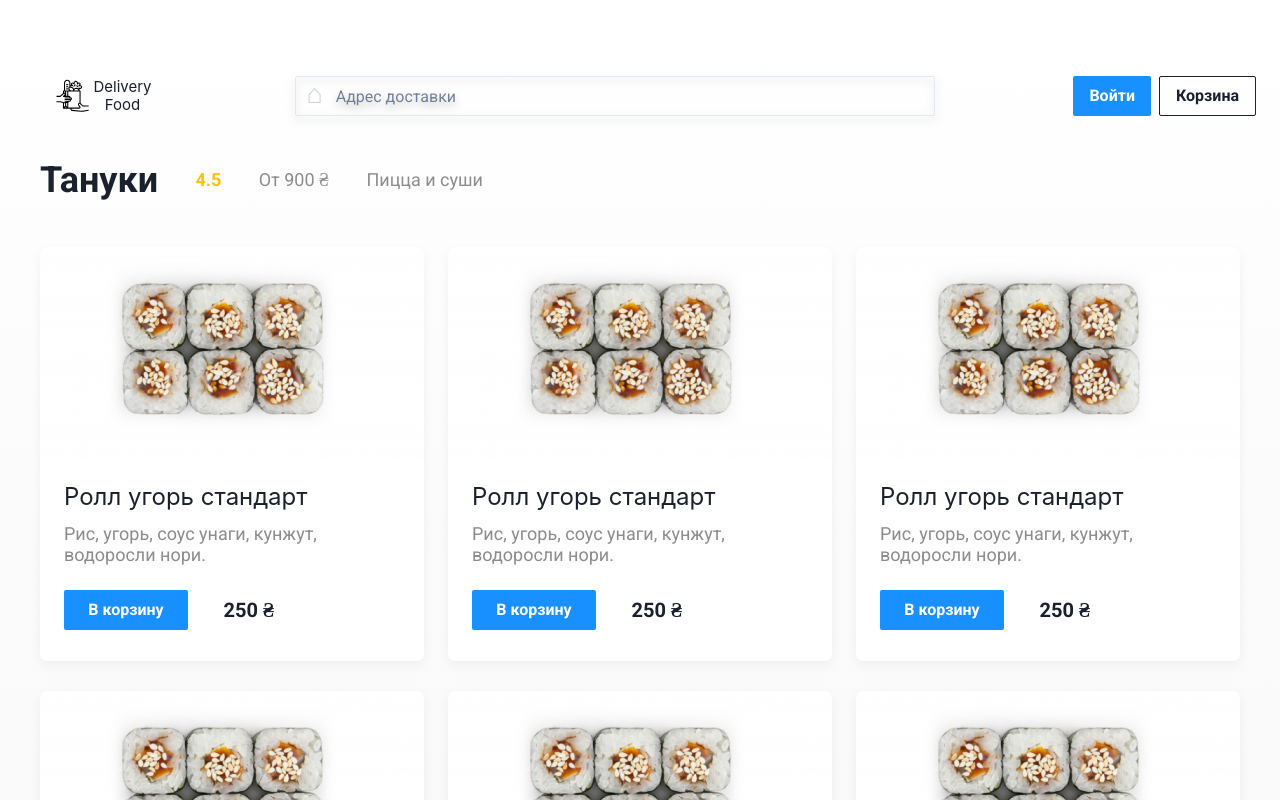
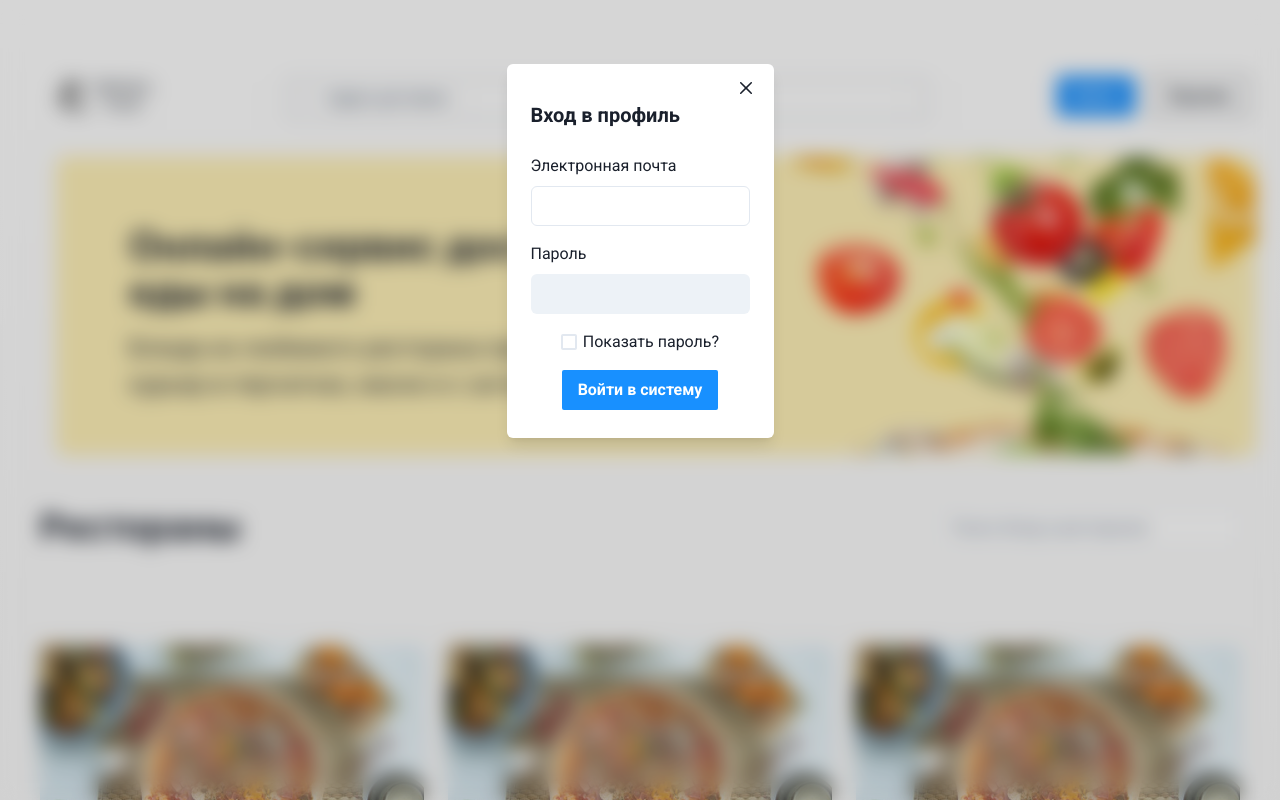
Before and after one commit to nuki1048/react-delivery-app, a React (Vite) app: page / in a window 1280 px wide. Both pictures are taken after a click on the button "Войти". Shown: the top 800 px of the page. Built offline with nearby package versions, Linux system fonts and the light colour scheme.

Commit message:
Made a restaurant page, also made a popups for appHeader(they are static for now). All that's left to do is adapt the layout

```diff
--- a/package.json
+++ b/package.json
@@ -17,7 +17,8 @@
     "prop-types": "^15.8.1",
     "react": "^18.2.0",
     "react-dom": "^18.2.0",
-    "react-helmet": "^6.1.0"
+    "react-helmet": "^6.1.0",
+    "yup": "^1.0.2"
   },
   "devDependencies": {
     "@types/react": "^18.0.28",
--- a/postcss.config.cjs
+++ b/postcss.config.cjs
@@ -1,6 +1,5 @@
 module.exports = {
   plugins: {
-    tailwindcss: {},
     autoprefixer: {},
   },
-}
+};
--- /dev/null
+++ b/src/components/ModalTemplate/ModalTemplate.jsx
@@ -0,0 +1,54 @@
+import {
+  Box,
+  Modal,
+  ModalBody,
+  ModalCloseButton,
+  ModalContent,
+  ModalHeader,
+  ModalOverlay,
+} from "@chakra-ui/react";
+
+import React from "react";
+
+const ModalTemplate = ({ Component, dataType, isOpen, onClose }) => {
+  const styleModals = {
+    loginStyle: {
+      width: "350px",
+      height: "200px",
+      padding: "20px 0",
+    },
+    cartStyle: {
+      width: "780px",
+      height: "552px",
+      padding: "8px 45px 42px 45px ",
+    },
+  };
+  const size = dataType === "modalCart" ? "cartW" : "loginW";
+  const items =
+    dataType === "modalCart" ? (
+      <ModalContent w={styleModals.cartStyle.width}>
+        <ModalCloseButton />
+        <ModalBody padding={styleModals.cartStyle.padding}>
+          <Component />
+        </ModalBody>
+      </ModalContent>
+    ) : (
+      <ModalContent w={"loginW"} p={styleModals.loginStyle.padding}>
+        <ModalHeader textAlign="left">Вход в профиль</ModalHeader>
+        <ModalCloseButton />
+        <ModalBody minH={styleModals.loginStyle.height}>
+          <Component />
+        </ModalBody>
+      </ModalContent>
+    );
+  return (
+    <Box>
+      <Modal size={size} isOpen={isOpen} onClose={onClose}>
+        <ModalOverlay bg="blackAlpha.300" backdropFilter="blur(10px)" />
+        {items}
+      </Modal>
+    </Box>
+  );
+};
+
+export default ModalTemplate;
--- a/src/components/app/App.jsx
+++ b/src/components/app/App.jsx
@@ -4,7 +4,7 @@ import RestaurantPage from "../pages/restaurantPage/RestaurantPage";
 function App() {
   return (
     <>
-      <RestaurantPage />
+      <MainPage />
     </>
   );
 }
--- a/src/components/appHeader/AppHeader.jsx
+++ b/src/components/appHeader/AppHeader.jsx
@@ -9,12 +9,19 @@ import {
   Icon,
   InputGroup,
   InputLeftElement,
+  useDisclosure,
 } from "@chakra-ui/react";
+
 import React from "react";
 import AppContainer from "../appContainer/AppContainer";
+import ModalTemplate from "../ModalTemplate/ModalTemplate";
+import ModalLoginForm from "../modalLoginForm/ModalLoginForm";
+import ModalCart from "../modalCart/ModalCart";
+import AppLogo from "../appLogo/AppLogo";
 
-import AppLogo from "../appLogo/AppLogo";
 const AppHeader = () => {
+  const modalLogin = useDisclosure();
+  const modalCart = useDisclosure();
   return (
     <AppContainer>
       <Flex
@@ -41,12 +48,34 @@ const AppHeader = () => {
         </InputGroup>
 
         <ButtonGroup>
-          <Button backgroundColor="brand.blue" color="#fff" borderRadius="2px">
+          <Button
+            onClick={modalLogin.onOpen}
+            backgroundColor="brand.blue"
+            color="#fff"
+            borderRadius="2px"
+          >
             Войти
           </Button>
-          <Button borderRadius="2px" colorScheme="grey" variant="outline">
+          <ModalTemplate
+            isOpen={modalLogin.isOpen}
+            onClose={modalLogin.onClose}
+            Component={ModalLoginForm}
+            dataType={"modalLogin"}
+          />
+          <Button
+            onClick={modalCart.onOpen}
+            borderRadius="2px"
+            colorScheme="grey"
+            variant="outline"
+          >
             Корзина
           </Button>
+          <ModalTemplate
+            isOpen={modalCart.isOpen}
+            onClose={modalCart.onClose}
+            Component={ModalCart}
+            dataType={"modalCart"}
+          />
         </ButtonGroup>
       </Flex>
     </AppContainer>
--- a/src/components/appLogo/AppLogo.jsx
+++ b/src/components/appLogo/AppLogo.jsx
@@ -5,7 +5,7 @@ const AppLogo = () => {
   return (
     <Box display="flex" w="100px">
       <Image src={logo} alt="Delivery Food Logo" />
-      <Heading as="h2" fontWeight="400" fontSize="15px" lineHeigh="18px">
+      <Heading as="h2" fontWeight="400" fontSize="15px" lineHeight="18px">
         Delivery Food
       </Heading>
     </Box>
--- /dev/null
+++ b/src/components/cartItem/CartItem.jsx
@@ -0,0 +1,27 @@
+import React from "react";
+import { Flex, Box, ListItem, Text, Button } from "@chakra-ui/react";
+const CartItem = () => {
+  return (
+    <ListItem p="8px 0 8px 0" borderBottom="1px solid #D9D9D9">
+      <Flex align="center " justify="space-between">
+        <Text fontWeight="400" fontSize="18px" lineHeight="32px">
+          Ролл угорь стандарт
+        </Text>
+        <Flex w="215px" justify="space-between" align="center">
+          <Text fontWeight="700" fontSize="20px" lineHeight="32px">
+            250 ₴
+          </Text>
+          <Button colorScheme="linkedin" variant="outline">
+            -
+          </Button>
+          <Box>1</Box>
+          <Button colorScheme="linkedin" variant="outline">
+            +
+          </Button>
+        </Flex>
+      </Flex>
+    </ListItem>
+  );
+};
+
+export default CartItem;
--- /dev/null
+++ b/src/components/modalCart/ModalCart.jsx
@@ -0,0 +1,49 @@
+import React from "react";
+import { Flex, Heading, Box, List, Button } from "@chakra-ui/react";
+import CartItem from "../cartItem/CartItem";
+const ModalCart = () => {
+  return (
+    <Box>
+      <Heading align="left" as="h3">
+        Корзина
+      </Heading>
+      <Flex
+        pt="45px"
+        flexDirection="column"
+        justify="center"
+        align="flex-start"
+      >
+        <List spacing={4} w="680px" listStyleType="none">
+          <CartItem />
+          <CartItem />
+          <CartItem />
+          <CartItem />
+          <CartItem />
+        </List>
+      </Flex>
+      <Flex mt="52px" justify="space-between" align="center">
+        <Box
+          w="106px"
+          h="53px"
+          borderRadius="5px"
+          p="15px 20px"
+          background="#262626"
+          color="#FFF"
+          fontWeight="700"
+          fontSize="20px"
+          lineHeight="23px"
+        >
+          1250 ₴
+        </Box>
+        <Button ml="auto" colorScheme="linkedin" borderRadius="2px">
+          Оформить заказ
+        </Button>
+        <Button ml="18px" borderRadius="2px" variant="outline">
+          Отмена
+        </Button>
+      </Flex>
+    </Box>
+  );
+};
+
+export default ModalCart;
--- /dev/null
+++ b/src/components/modalLoginForm/ModalLoginForm.jsx
@@ -0,0 +1,108 @@
+import {
+  Box,
+  Button,
+  Checkbox,
+  Flex,
+  FormControl,
+  FormLabel,
+  Input,
+  VStack,
+} from "@chakra-ui/react";
+import { useFormik } from "formik";
+import * as Yup from "yup";
+
+import React, { useState } from "react";
+
+const ModalLoginForm = ({ onClose }) => {
+  const [type, setType] = useState(true);
+
+  // object Formik for validation and submiting
+  const formik = useFormik({
+    initialValues: {
+      email: "",
+      password: "",
+    },
+    validationSchema: Yup.object({
+      email: Yup.string()
+        .email("Неправильно введена почта!")
+        .required("Обязательное поле"),
+      password: Yup.string()
+        .min(7, "Минимальная длинна пароля 7!")
+        .required("Обязательное поле"),
+    }),
+    onSubmit: (values) => {
+      alert(JSON.stringify(values, null, 2));
+      formik.resetForm({ name: "", email: "" });
+    },
+  });
+
+  // for change type input
+  const setTypePassword = () => {
+    setType((type) => !type);
+  };
+
+  const changeTypeInput = type ? "password" : "text";
+
+  return (
+    <Flex align="center" justify="center">
+      <form onSubmit={formik.handleSubmit}>
+        <VStack spacing={"4"} align="center">
+          <FormControl>
+            <FormLabel htmlFor="email">Электронная почта</FormLabel>
+            <Input
+              name="email"
+              type="email"
+              onChange={formik.handleChange}
+              value={formik.values.email}
+              onBlur={formik.handleBlur}
+            />
+            {formik.touched.email && formik.errors.email ? (
+              <Box color="#E53E3E" mt="15px">
+                {formik.errors.email}
+              </Box>
+            ) : null}
+          </FormControl>
+
+          <FormControl>
+            <FormLabel htmlFor="password">Пароль</FormLabel>
+            <Input
+              id="password"
+              name="password"
+              type={changeTypeInput}
+              variant="filled"
+              onChange={formik.handleChange}
+              value={formik.values.password}
+              onBlur={formik.handleBlur}
+            />
+            {formik.touched.password && formik.errors.password ? (
+              <Box color="#E53E3E" mt="15px">
+                {formik.errors.password}
+              </Box>
+            ) : null}
+          </FormControl>
+
+          <Flex w="170px" justify="space-evenly">
+            <Checkbox
+              id="checbox_password"
+              onChange={() => setTypePassword()}
+            ></Checkbox>
+            <FormLabel m="0" htmlFor="checbox_password">
+              Показать пароль?
+            </FormLabel>
+          </Flex>
+          <Button
+            backgroundColor="brand.blue"
+            color="#fff"
+            borderRadius="2px"
+            type="submit"
+            onClick={onClose}
+          >
+            Войти в систему
+          </Button>
+        </VStack>
+      </form>
+    </Flex>
+  );
+};
+
+export default ModalLoginForm;
--- a/src/main.jsx
+++ b/src/main.jsx
@@ -24,7 +24,15 @@ const styles = {
     },
   },
 };
-const theme = extendTheme({ colors, fonts, styles });
+
+const sizes = {
+  sizes: {
+    cartW: "780px",
+    cartH: "552px",
+    loginW: "350px",
+  },
+};
+const theme = extendTheme({ colors, fonts, styles, sizes });
 ReactDOM.createRoot(document.getElementById("root")).render(
   <ChakraProvider theme={theme}>
     <Box>
```
Also changed, not shown: 1 other file (tests, documents, lock files or other folders).
